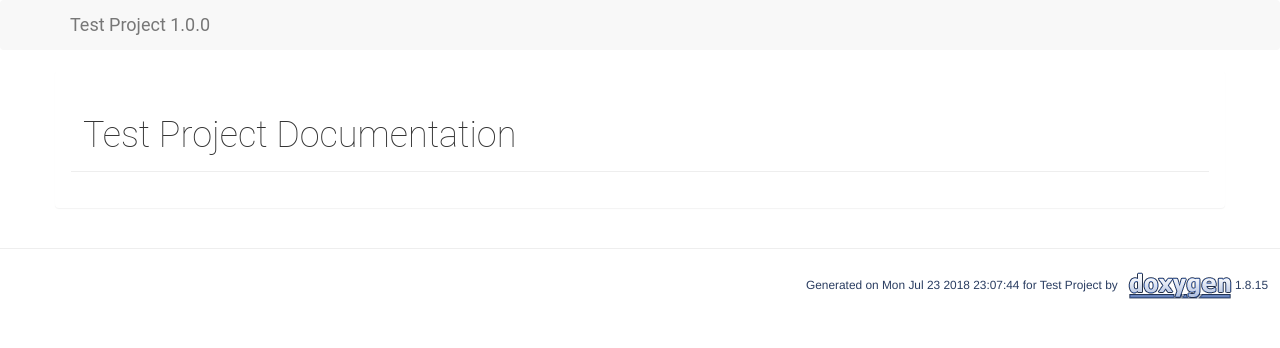
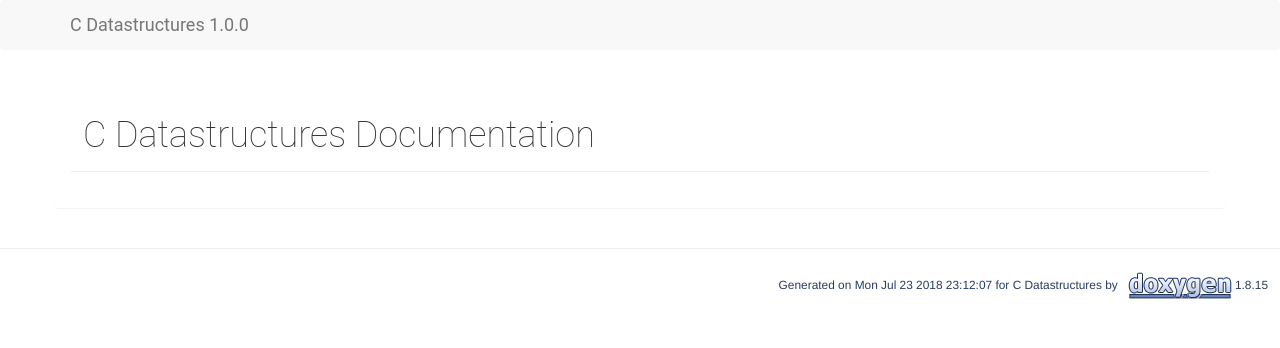
Before and after one commit to jdonszelmann/c-datastructures, a plain HTML site: page Docs/html/index.html in a window 1280 px wide. Drawn offline with nearby package versions, Linux system fonts and the light colour scheme; files whose address does not match are found by name.

Commit message:
added documentation (doxygen)

```diff
--- a/Docs/html/index.html
+++ b/Docs/html/index.html
@@ -8,7 +8,7 @@
         <meta http-equiv="Content-Type" content="text/xhtml;charset=UTF-8"/>
         <meta name="generator" content="Doxygen 1.8.15"/>
         <script type="text/javascript" src="https://code.jquery.com/jquery-2.1.1.min.js"></script>
-        <title>Test Project: Main Page</title>
+        <title>C Datastructures: Main Page</title>
         <!--<link href="tabs.css" rel="stylesheet" type="text/css"/>-->
         <script type="text/javascript" src="dynsections.js"></script>
         <link href="search/search.css" rel="stylesheet" type="text/css"/>
@@ -25,7 +25,7 @@
         <nav class="navbar navbar-default" role="navigation">
             <div class="container">
                 <div class="navbar-header">
-                    <a class="navbar-brand">Test Project 1.0.0</a>
+                    <a class="navbar-brand">C Datastructures 1.0.0</a>
                 </div>
             </div>
         </nav>
@@ -69,7 +69,7 @@ $(function() {
 
 <div class="header">
   <div class="headertitle">
-<div class="title">Test Project Documentation</div>  </div>
+<div class="title">C Datastructures Documentation</div>  </div>
 </div><!--header-->
 <div class="contents">
 </div><!-- contents -->
@@ -81,7 +81,7 @@ $(function() {
 </div>
 </div>
 <hr class="footer"/><address class="footer"><small>
-Generated on Mon Jul 23 2018 23:07:44 for Test Project by &#160;<a href="http://www.doxygen.org/index.html">
+Generated on Mon Jul 23 2018 23:12:07 for C Datastructures by &#160;<a href="http://www.doxygen.org/index.html">
 <img class="footer" src="doxygen.png" alt="doxygen"/>
 </a> 1.8.15
 </small></address>
```
Also changed, not shown: 1 other file.
